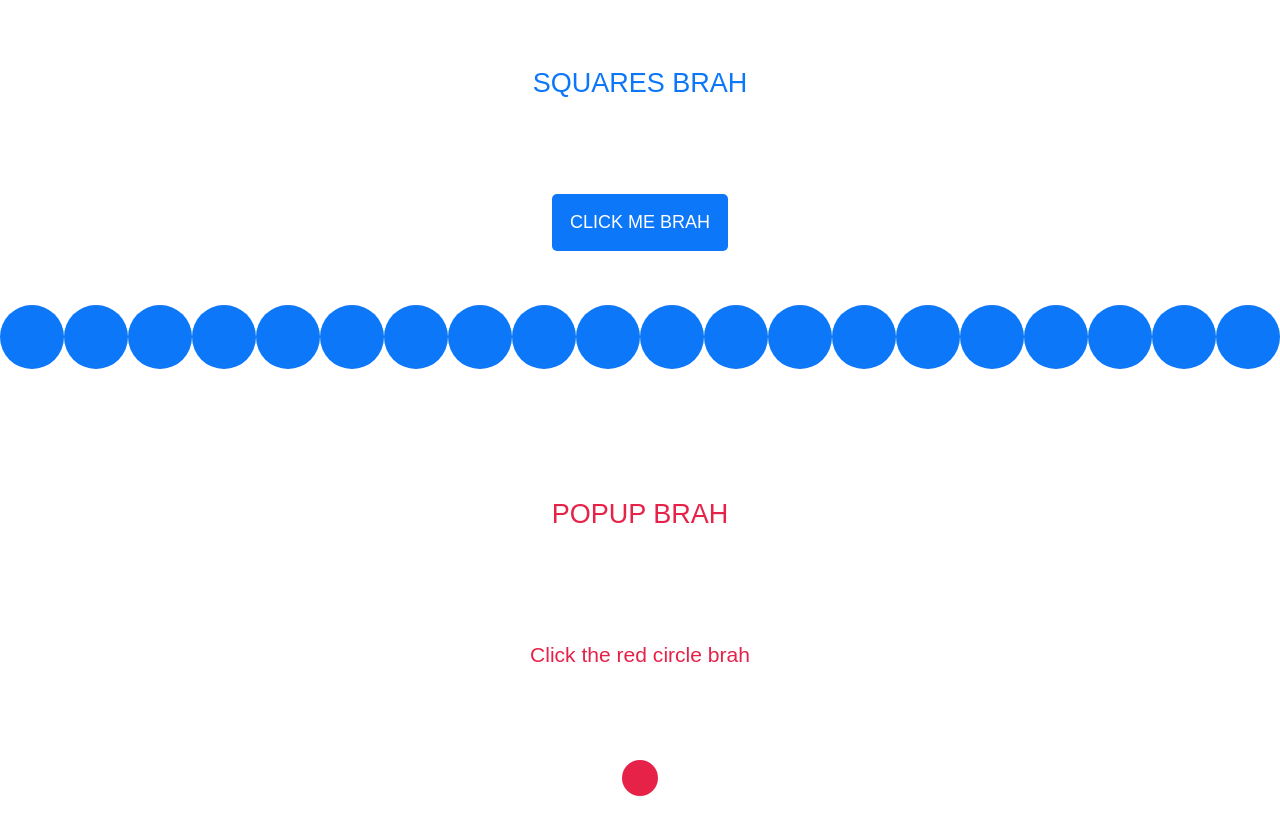
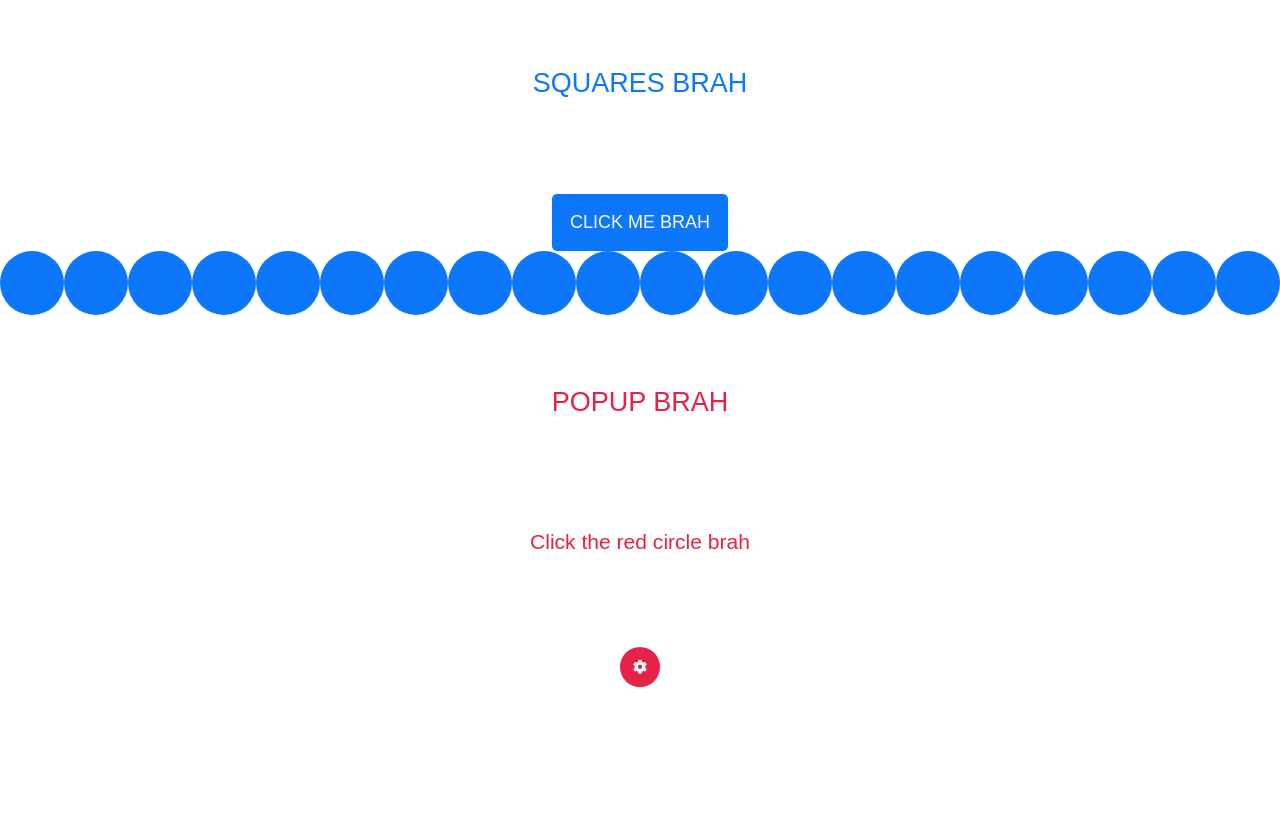
Before and after one commit to sunrick/velocity-brah, a website built with webpack: page index.html in a window 1280 px wide. Shown: the part 99-934 px from the top of the page. After the commit the page ends 894 px from the top, so only its background shows below. Built offline with nearby package versions, Linux system fonts and the light colour scheme; a web font is replaced by a local one.

Commit message:
add icons for popups brah

```diff
--- a/components/popup/popup.css
+++ b/components/popup/popup.css
@@ -2,14 +2,26 @@
   text-align: center;
 
 }
-.wrapper {
+
+#popup .wrapper {
   position: relative;
   display: inline-block;
   margin: 3rem 0;
 }
-.popup{
+
+#popup .popup{
   position: absolute;
   z-index: 9999;
   top: 0;
   border-radius: 50%;
 }
+
+#popup button {
+  padding: 0;
+  width: 40px;
+  height: 40px;
+}
+
+#popup button i {
+  line-height: 2;
+}
--- a/components/popup/popup.js
+++ b/components/popup/popup.js
@@ -27,7 +27,9 @@ export default class Popup {
           marginLeft: this.centerPx
         },
         inDelay: 0,
-        outDelay: 300
+        outDelay: 300,
+        icon: 'fa-bomb',
+        class: 'purple-back'
       },
       { id: "-right",
         attributes: {
@@ -38,7 +40,9 @@ export default class Popup {
           marginTop: this.centerPx
         },
         inDelay: 50,
-        outDelay: 200
+        outDelay: 200,
+        icon: 'fa-database',
+        class: 'blue-back'
       },
       { id: "-bottom",
         attributes: {
@@ -49,7 +53,9 @@ export default class Popup {
           marginLeft: this.centerPx
         },
         inDelay: 100,
-        outDelay: 100
+        outDelay: 100,
+        icon: 'fa-repeat',
+        class: 'green-back'
       },
       { id: "-left",
         attributes: {
@@ -60,7 +66,9 @@ export default class Popup {
           marginTop: this.centerPx
         },
         inDelay: 150,
-        outDelay: 0
+        outDelay: 0,
+        icon: 'fa-gbp',
+        class: 'yellow-back'
       }
     ]
   }
@@ -112,7 +120,9 @@ export default class Popup {
     for (let child of self.childrenData) {
       $(self.wrapper).append(
         `
-        <div id="${self.idChild(child.id)}" class="popup red-back" style="display: none;"></div>
+        <div id="${self.idChild(child.id)}" class="popup ${child.class}" style="display: none;">
+          <i class="fa ${child.icon} override"></i>
+        </div>
         `
       );
       $(`#${self.idChild(child.id)}`).css(Object.assign({ height: self.width, width: self.width}, child.attributes));
@@ -126,7 +136,7 @@ export default class Popup {
       <div class="content">
         <h3 class="red-font"> Click the red circle brah </h3>
         <div class="wrapper">
-          <button class="circle red-back"> </button>
+          <button class="circle red-back"><i class="fa fa-cog override"></i></button>
         </div>
       </div>
       `
--- a/css/main.css
+++ b/css/main.css
@@ -46,6 +46,12 @@ button, p {
 .purple-font {
   color: #5438DC;
 }
+.pink-font {
+  color: #ED5F70;
+}
+.yellow-font {
+  color: #FFC65F;
+}
 .black-back {
   background-color: #262835;
   color: #fff;
@@ -64,10 +70,25 @@ button, p {
 }
 .purple-back {
   background-color: #5438DC;
+  color: #fff;
+}
+.pink-back {
+  background-color: #ED5F70;
+  color: #fff;
+}
+.yellow-back {
+  background-color: #FFC65F;
+  color: #fff;
 }
 
 .circle {
   border-radius: 50%;
+}
+
+i.override {
+  vertical-align: middle;
+  font-size:14px;
+  line-height: 1.8;
 }
 
 /* BUTTON STYLING */
--- a/index.html
+++ b/index.html
@@ -5,6 +5,7 @@
     <meta name="viewport" content="width=device-width, initial-scale=1">
     <script src="https://code.jquery.com/jquery-3.1.1.min.js" integrity="sha256-hVVnYaiADRTO2PzUGmuLJr8BLUSjGIZsDYGmIJLv2b8=" crossorigin="anonymous"></script>
     <script src="https://cdnjs.cloudflare.com/ajax/libs/velocity/1.2.3/velocity.min.js"></script>
+    <script src="https://use.fontawesome.com/7a2cfd521d.js"></script>
     <link href="https://fonts.googleapis.com/css?family=Bungee+Inline" rel="stylesheet">
     <link rel="stylesheet" type="text/css" href="css/normalize.css">
     <link rel="stylesheet" type="text/css" href="css/main.css">
```
Also changed, not shown: dist/bundle.js.
